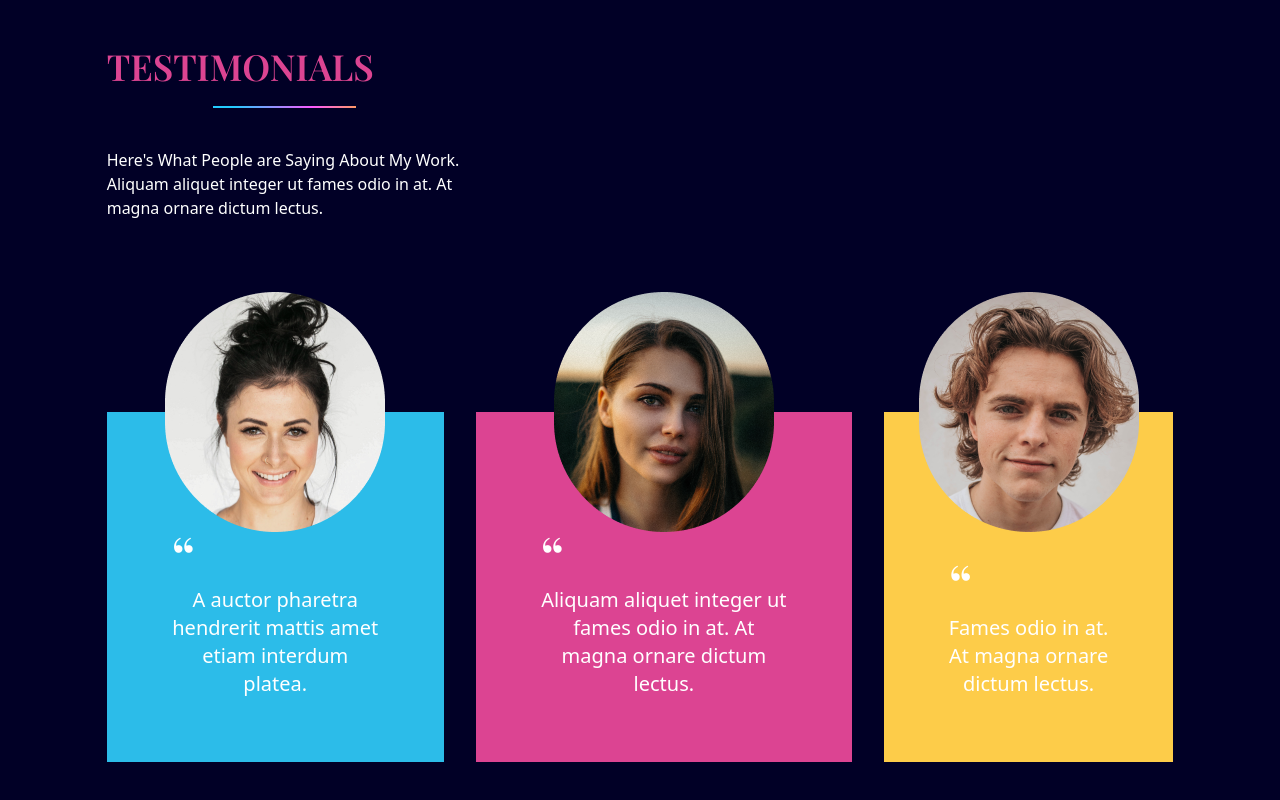
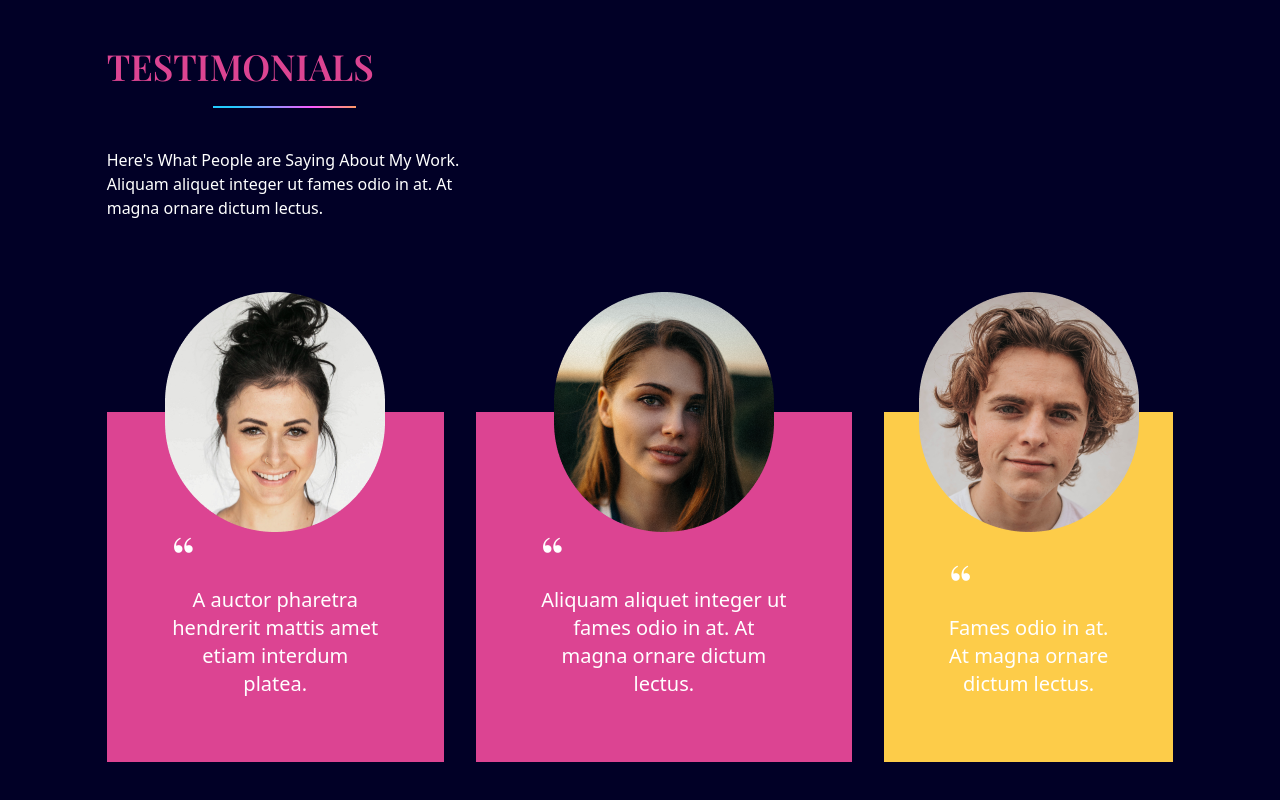
Before and after one commit to Majumder99/react-portfolio-website, a React (Vite) app: page / in a window 1280 px wide. Shown: the part 3377-4177 px from the top of the page. Built offline with nearby package versions, Linux system fonts and the light colour scheme.

Commit message:
testmonial page done

```diff
--- a/src/scenes/Testimonials.jsx
+++ b/src/scenes/Testimonials.jsx
@@ -2,6 +2,9 @@ import LineGradient from "../components/LineGradient";
 import { motion } from "framer-motion";
 
 const Testimonials = () => {
+  //this style is for making image in the middle of the box. before ml will be 27.5 percentage of width
+  const testimonialStyles = `mx-auto relative bg-red max-w-[400px] h-[350px] flex flex-col justify-end p-16 mt-48
+            before:absolute before:top-[-120px] before:-ml-[110px] before:left-1/2`;
   return (
     <section id="testimonials" className="pt-32 pb-16">
       {/* HEADING */}
@@ -29,8 +32,7 @@ const Testimonials = () => {
       {/* TESTIMONIALS */}
       <div className="md:flex md:justify-between gap-8">
         <motion.div
-          className="mx-auto relative bg-blue max-w-[400px] h-[350px] flex flex-col justify-end p-16 mt-48
-            before:absolute before:top-[-120px] before:-ml-[110px] before:left-1/2 before:content-person1"
+          className={`${testimonialStyles} before:content-person1`}
           initial="hidden"
           whileInView="visible"
           viewport={{ once: true, amount: 0.5 }}
```
